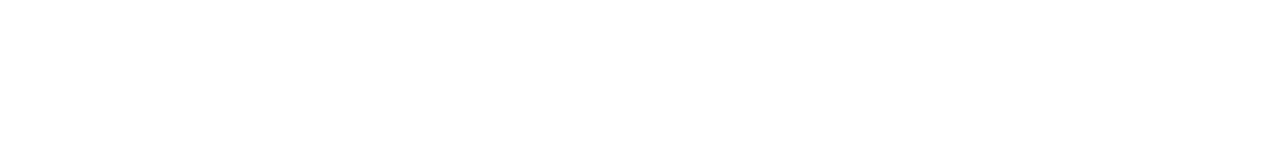
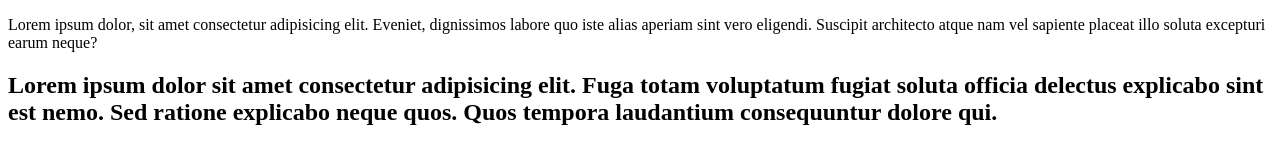
Before and after one commit to Karime-Caballero/kacc-gds0551, a plain HTML site: page index.html in a window 1280 px wide. Drawn offline with Linux system fonts and the light colour scheme.

Commit message:
modificcacion desde la rama main

```diff
--- a/index.html
+++ b/index.html
@@ -3,9 +3,10 @@
 <head>
     <meta charset="UTF-8">
     <meta name="viewport" content="width=device-width, initial-scale=1.0">
-    <title>Document</title>
+    <title> Modificaciones desde main</title>
 </head>
 <body>
-
+    <p>Lorem ipsum dolor, sit amet consectetur adipisicing elit. Eveniet, dignissimos labore quo iste alias aperiam sint vero eligendi. Suscipit architecto atque nam vel sapiente placeat illo soluta excepturi earum neque?</p>
+    <h2>Lorem ipsum dolor sit amet consectetur adipisicing elit. Fuga totam voluptatum fugiat soluta officia delectus explicabo sint est nemo. Sed ratione explicabo neque quos. Quos tempora laudantium consequuntur dolore qui.</h2>
 </body>
 </html>
```
